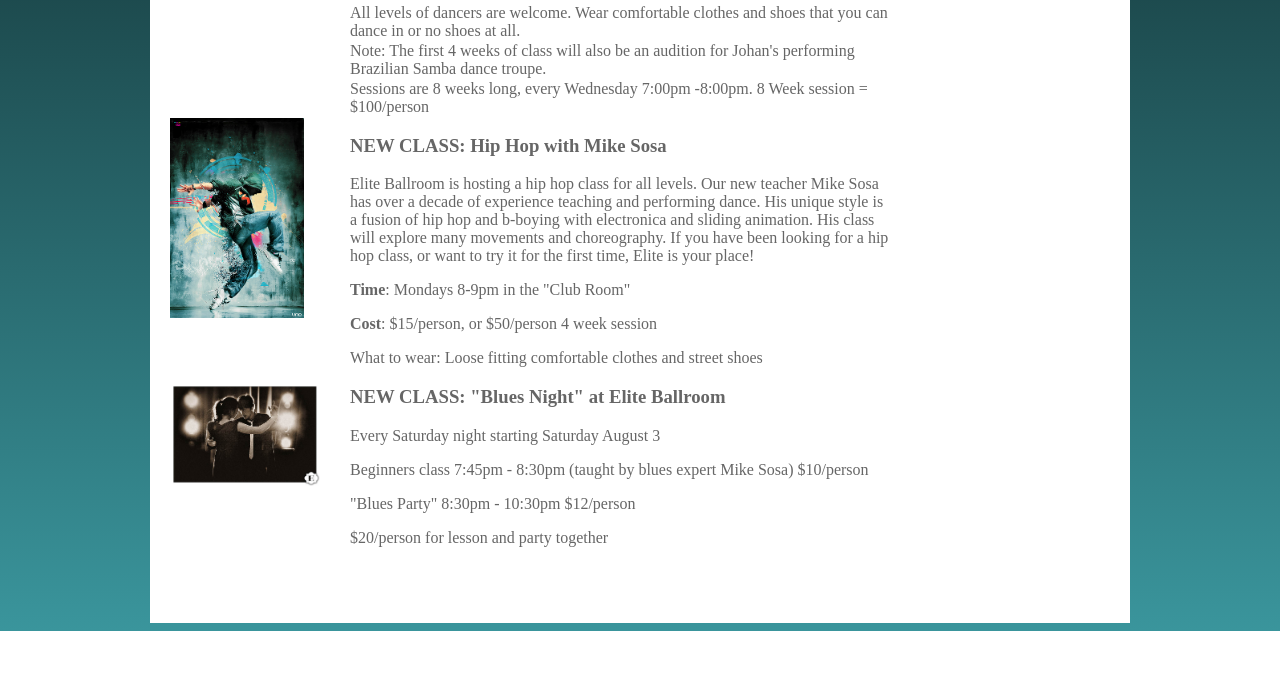
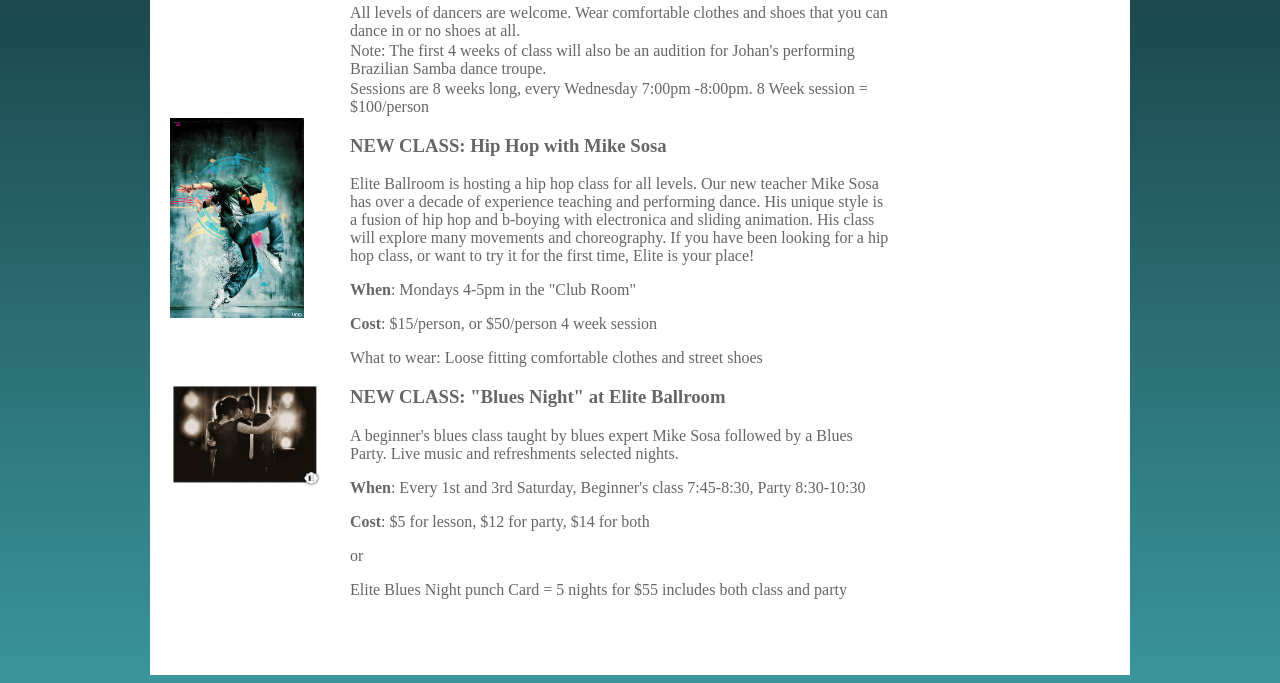
Before and after one commit to charles-d/ebs, a plain HTML site: page classes.html in a window 1280 px wide. Shown: the part 643-1326 px from the top of the page. Before the commit the page ends 1274 px from the top, so only its background shows below. Drawn offline with nearby package versions, Linux system fonts and the light colour scheme; a script that the page names is missing.

Commit message:
Updated hip hop time and blues description

```diff
--- a/classes.html
+++ b/classes.html
@@ -85,7 +85,7 @@ var s = document.getElementsByTagName('script')[0]; s.parentNode.insertBefore(ga
 <div class="stone_text">
 <h3>NEW CLASS:  Hip Hop with Mike Sosa</h3>
 <p>Elite Ballroom is hosting a hip hop class for all levels. Our new teacher Mike Sosa has over a decade of experience teaching and performing dance. His unique style is a fusion of hip hop and b-boying with electronica and sliding animation. His class will explore many movements and choreography. If you have been looking for a hip hop class, or want to try it for the first time, Elite is your place!
-<p><b>Time</b>: Mondays 8-9pm in the "Club Room"
+<p><b>When</b>: Mondays 4-5pm in the "Club Room"
 <p><b>Cost</b>: $15/person, or $50/person 4 week session
 <p>What to wear: Loose fitting comfortable clothes and street shoes
 </p>
@@ -97,10 +97,11 @@ var s = document.getElementsByTagName('script')[0]; s.parentNode.insertBefore(ga
 </div>
 <div class="stone_text">
 <h3>NEW CLASS: "Blues Night" at Elite Ballroom</h3>
-    <p>Every Saturday night starting Saturday August 3
-    <p>Beginners class 7:45pm - 8:30pm (taught by blues expert Mike Sosa) $10/person
-    <p>"Blues Party" 8:30pm - 10:30pm $12/person
-    <p>$20/person for lesson and party together
+    <p>A beginner's blues class taught by blues expert Mike Sosa followed by a Blues Party. Live music and refreshments selected nights.
+    <p><b>When</b>: Every 1st and 3rd Saturday, Beginner's class 7:45-8:30, Party 8:30-10:30
+    <p><b>Cost</b>: $5 for lesson, $12 for party, $14 for both
+    <p>or
+    <p>Elite Blues Night punch Card = 5 nights for $55 includes both class and party
 </p>
 </div>
 
```
